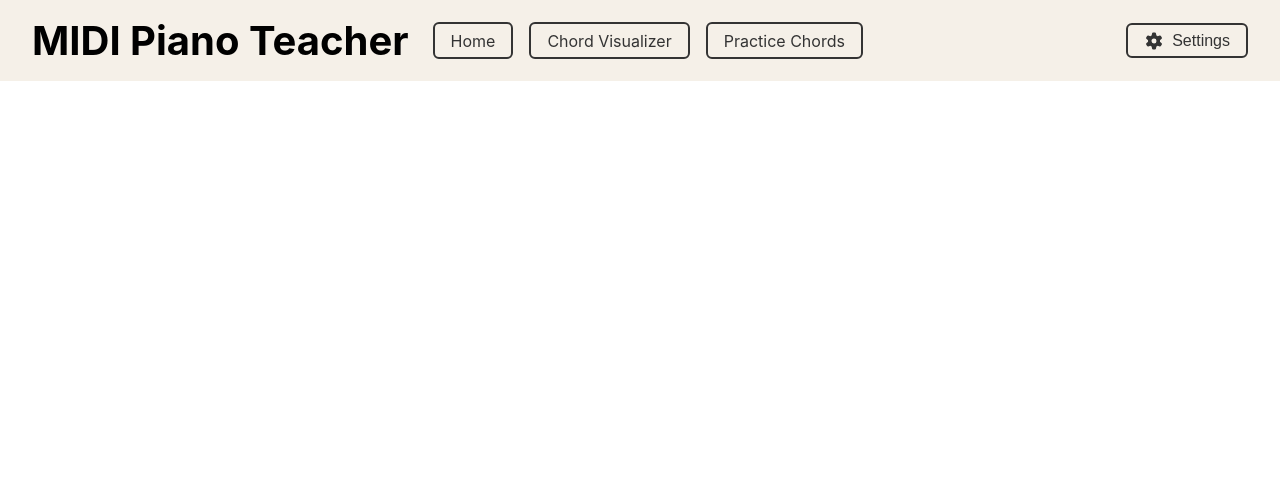
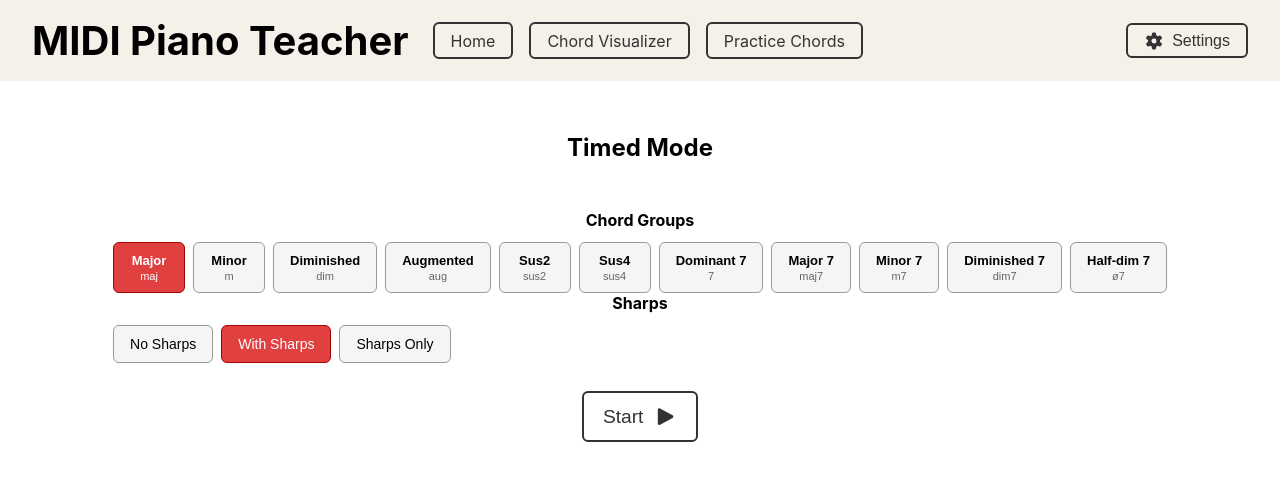
Before and after one commit to mjosephs1/midi-piano-teacher-web, a React (Create React App) app: page /practice-chords/timed in a window 1280 px wide. Shown: the top 480 px of the page. Built offline with nearby package versions, Linux system fonts and the light colour scheme.

Commit message:
Add initial structure for the Timed Mode page

```diff
--- a/src/App.tsx
+++ b/src/App.tsx
@@ -7,6 +7,7 @@ import { Settings, KEYBOARD_SIZES } from './Settings';
 import { ChordVisualizer } from './ChordVisualizer';
 import { PracticeChords } from './PracticeChords';
 import { PracticeMode } from './PracticeMode';
+import { TimedMode } from './TimedMode';
 import { FontAwesomeIcon } from '@fortawesome/react-fontawesome'
 import { library } from '@fortawesome/fontawesome-svg-core'
 
@@ -91,6 +92,7 @@ const App: FC = () => {
         <Route path="/chord-visualizer" element={<ChordVisualizer/>} />
         <Route path="/practice-chords" element={<PracticeChords />} />
         <Route path="/practice-chords/practice" element={<PracticeMode numKeys={numKeys} />} />
+        <Route path="/practice-chords/timed" element={<TimedMode numKeys={numKeys} />} />
       </Routes>
     </div>
   );
--- /dev/null
+++ b/src/TimedMode.css
@@ -0,0 +1,26 @@
+.timed-mode-page {
+  padding: 20px;
+  display: flex;
+  flex-direction: column;
+  align-items: center;
+  gap: 12px;
+}
+
+.timed-play-button {
+  display: flex;
+  align-items: center;
+  border: 2px solid #333;
+  border-radius: 6px;
+  background: transparent;
+  padding: 0.8rem 1.2rem;
+  font-size: 1.2rem;
+  color: #333;
+  cursor: pointer;
+  transition: background-color 0.2s;
+  gap: 0.6rem;
+}
+
+.timed-play-button:hover {
+  background: #333;
+  color: white;
+}
--- /dev/null
+++ b/src/TimedMode.tsx
@@ -0,0 +1,74 @@
+import { FC, useState, useEffect } from 'react';
+import { FontAwesomeIcon } from '@fortawesome/react-fontawesome';
+import { library } from '@fortawesome/fontawesome-svg-core';
+import { faPlay } from '@fortawesome/free-solid-svg-icons';
+import { SharpsFilter } from './midi/noteUtils';
+import { PracticeConfiguration } from './PracticeConfiguration';
+import './TimedMode.css';
+
+library.add(faPlay);
+
+interface TimedModeProps {
+  numKeys: number;
+}
+
+const STORAGE_KEY = 'midiPianoTimedChordGroups';
+const SHARPS_FILTER_KEY = 'midiPianoTimedSharpFilter';
+
+export const TimedMode: FC<TimedModeProps> = ({ numKeys }) => {
+  const [selectedGroups, setSelectedGroups] = useState<Set<string>>(() => {
+    try {
+      const stored = localStorage.getItem(STORAGE_KEY);
+      if (stored !== null) {
+        const parsed = JSON.parse(stored);
+        if (Array.isArray(parsed) && parsed.length > 0) return new Set(parsed);
+      }
+    } catch {
+      // localStorage unavailable
+    }
+    return new Set(['Major']);
+  });
+
+  const [sharpsFilter, setSharpsFilter] = useState<SharpsFilter>(() => {
+    try {
+      const stored = localStorage.getItem(SHARPS_FILTER_KEY);
+      if (stored === 'no-sharps' || stored === 'sharps-only' || stored === 'with-sharps') {
+        return stored;
+      }
+    } catch {
+      // localStorage unavailable
+    }
+    return 'with-sharps';
+  });
+
+  useEffect(() => {
+    try {
+      localStorage.setItem(STORAGE_KEY, JSON.stringify([...selectedGroups]));
+    } catch {
+      // localStorage unavailable
+    }
+  }, [selectedGroups]);
+
+  useEffect(() => {
+    try {
+      localStorage.setItem(SHARPS_FILTER_KEY, sharpsFilter);
+    } catch {
+      // localStorage unavailable
+    }
+  }, [sharpsFilter]);
+
+  return (
+    <div className="timed-mode-page">
+      <h2>Timed Mode</h2>
+      <PracticeConfiguration
+        selectedGroups={selectedGroups}
+        onSelectedGroupsChange={setSelectedGroups}
+        sharpsFilter={sharpsFilter}
+        onSharpsFilterChange={setSharpsFilter}
+      />
+      <button className="timed-play-button">
+        Start <FontAwesomeIcon icon={faPlay} />
+      </button>
+    </div>
+  );
+};
```
Also changed, not shown: 1 other file (tests, documents, lock files or other folders).
